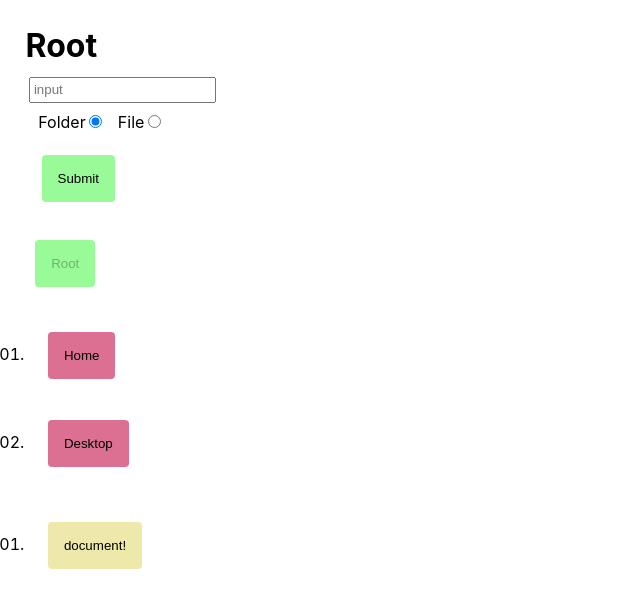
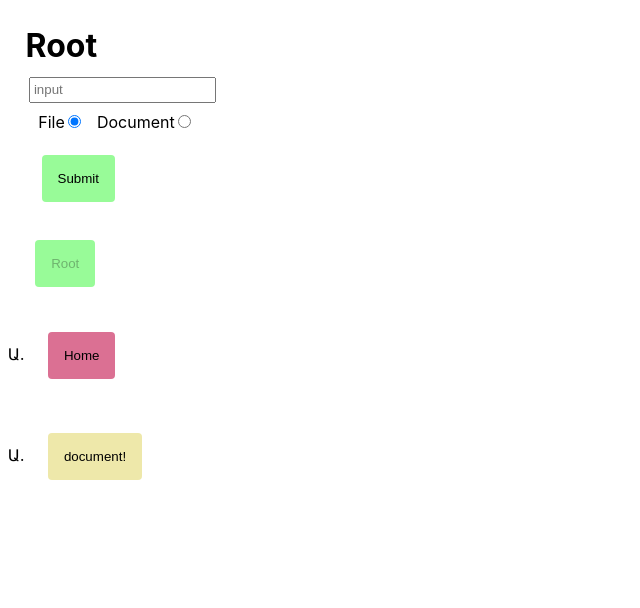
Before and after one commit to KarnellSchultz/Finder-two, a React (Create React App) app: page / in a window 1280 px wide. Shown: the top 608 px of the page, without its empty margins (0-640 px from the left). Built offline with nearby package versions, Linux system fonts and the light colour scheme.

Commit message:
added document cration

```diff
--- a/src/App.js
+++ b/src/App.js
@@ -6,12 +6,6 @@ export default function App() {
 		{
 			id: 1,
 			name: 'Home',
-			parentID: 0,
-			type: 'file',
-		},
-		{
-			id: 2,
-			name: 'Desktop',
 			parentID: 0,
 			type: 'file',
 		},
@@ -25,6 +19,7 @@ export default function App() {
 
 	const [text, setText] = useState('');
 	const [count, setCount] = useState(3);
+	const [isFile, setIsFile] = useState(true);
 
 	const [files, setFiles] = useState(tempFiles);
 	const [currentFolderId, setCurrentFolderId] = useState(0);
@@ -49,9 +44,13 @@ export default function App() {
 			id: nextId(),
 			name: text,
 			parentID: currentFolderId,
-			type: 'file',
+			type: isFile ? 'file' : 'document',
 		};
 		setFiles([...files, newFile]);
+	};
+
+	const handleRadioChange = () => {
+		setIsFile(!isFile);
 	};
 
 	const handleTextChange = e => {
@@ -111,8 +110,10 @@ export default function App() {
 		<>
 			<h1>{folderHeading()}</h1>
 			<Form
+				handleRadioChange={handleRadioChange}
 				handleTextChange={handleTextChange}
 				handleSubmit={handleSubmit}
+				isFile={isFile}
 				text={text}
 			/>
 			{currentFolderId === 0 ? (
--- a/src/Form.js
+++ b/src/Form.js
@@ -1,7 +1,12 @@
 import React from 'react';
 
-export default function Form({ handleSubmit, text, handleTextChange }) {
-	const [file, isFile] = React.useState(true);
+export default function Form({
+	handleSubmit,
+	text,
+	handleRadioChange,
+	isFile,
+	handleTextChange,
+}) {
 	return (
 		<form
 			onSubmit={e => {
@@ -19,23 +24,23 @@ export default function Form({ handleSubmit, text, handleTextChange }) {
 			/>
 			<div className="radio">
 				<label htmlFor="folder">
-					Folder
+					File
 					<input
-						onClick={e => isFile(!file)}
+						onClick={handleRadioChange}
 						type="radio"
 						name="folder"
 						value=""
-						checked={file}
+						checked={isFile}
 					/>
 				</label>
 				<label htmlFor="file">
-					File
+					Document
 					<input
-						onClick={e => isFile(!file)}
+						onClick={handleRadioChange}
 						type="radio"
 						name="file"
 						value=""
-						checked={!file}
+						checked={!isFile}
 					/>
 				</label>
 			</div>
--- a/src/styles.css
+++ b/src/styles.css
@@ -35,5 +35,5 @@ button.file:hover {
 	background: #d87050;
 }
 li {
-	list-style: decimal-leading-zero;
+	list-style: armenian;
 }
```
